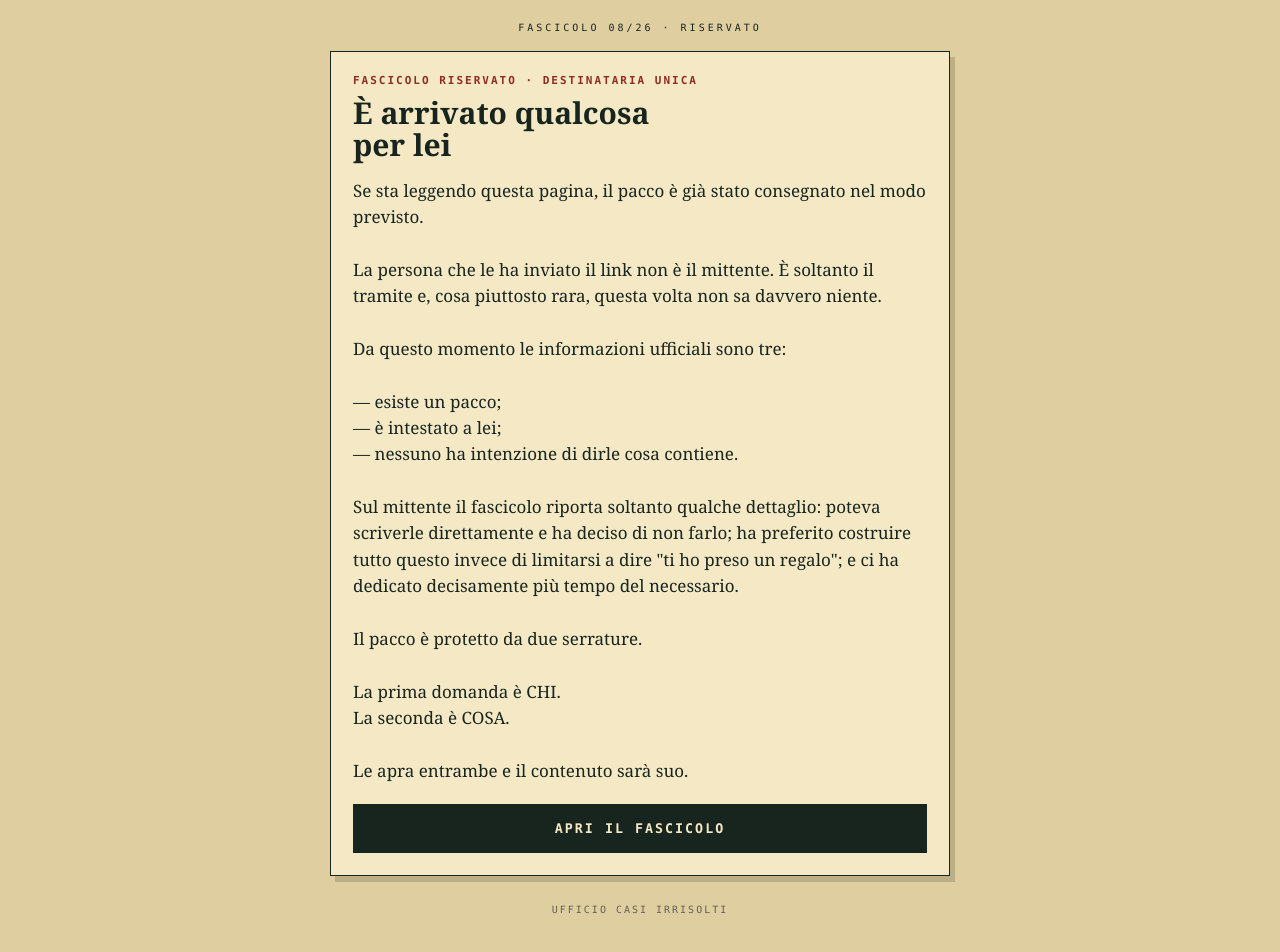
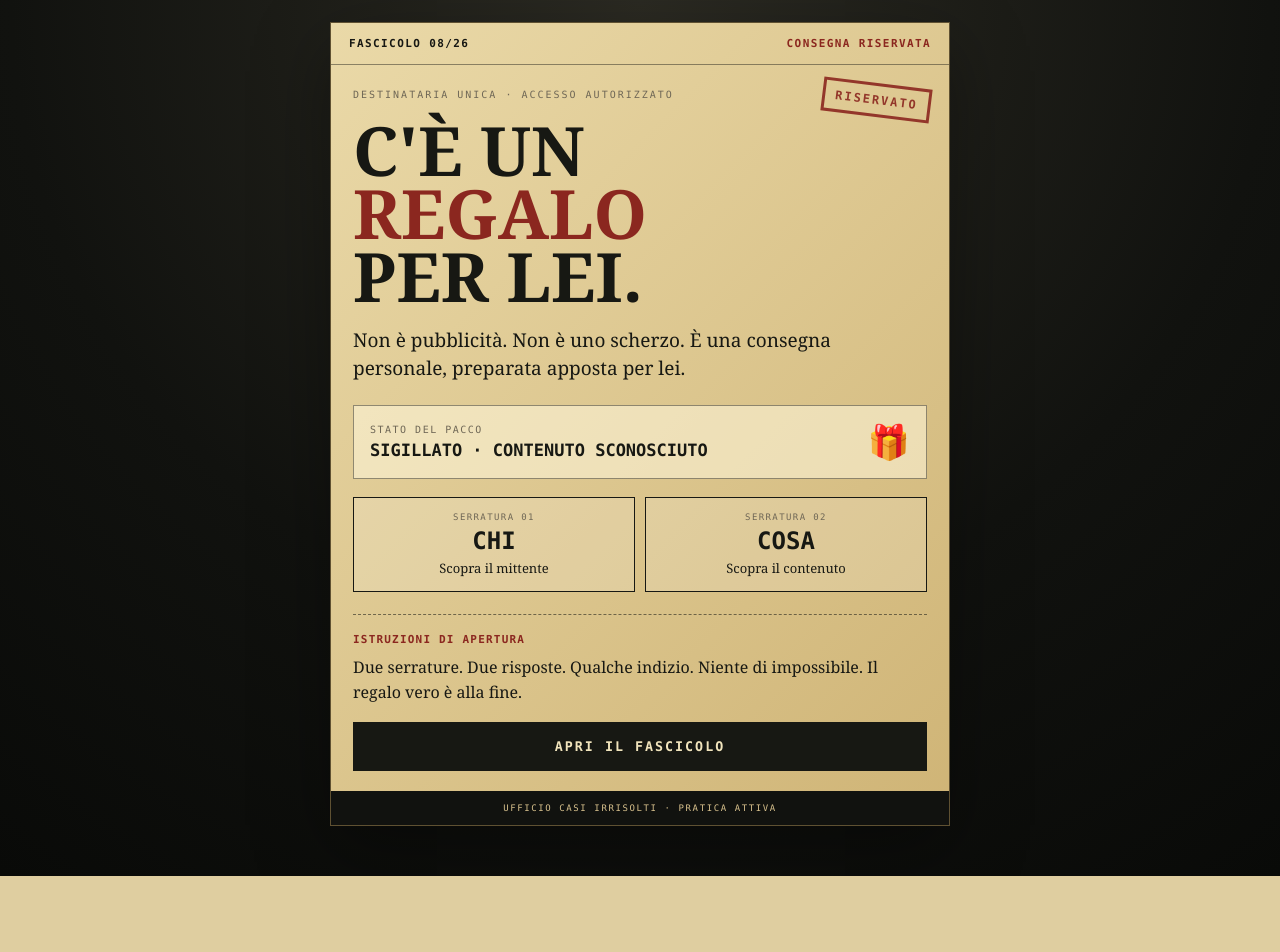
Before and after one commit to Saimone-Ola/Pacco-Misterioso, a React (Vite) app: page / in a window 1280 px wide. Shown: the top 952 px of the page. After the commit the page ends 876 px from the top, so only its background shows below. Built offline with nearby package versions, Linux system fonts and the light colour scheme.

Commit message:
Redesign opening as official case file

```diff
--- a/src/App.jsx
+++ b/src/App.jsx
@@ -1,19 +1,32 @@
 import React,{useEffect,useState} from "react";
 import {APERTURA,SUDOKU,NOME,QUIZ,SICURA,INSICURA,GRATTA,PACCO,DOPPIO_FONDO,SOL,PUZ} from "./dati.js";
-const C={carta:"#DFCEA0",chiara:"#F4E8C5",ink:"#18251f",rosso:"#8f2d24",oro:"#b68b35",tenue:"#665f50"};
+const C={carta:"#d8c18d",chiara:"#f1e4bc",ink:"#171813",rosso:"#8b271f",oro:"#b58b3b",tenue:"#6f6756",dark:"#11120f"};
 const mono="ui-monospace,SFMono-Regular,Menlo,monospace",serif="Georgia,serif";
-function Btn({children,onClick,disabled=false,alt=false}){return <button disabled={disabled} onClick={onClick} style={{width:"100%",padding:"15px 18px",border:`2px solid ${C.ink}`,background:alt?"transparent":C.ink,color:alt?C.ink:C.chiara,fontFamily:mono,fontWeight:800,letterSpacing:2,cursor:"pointer",opacity:disabled?.45:1}}>{children}</button>}
-function Card({children}){return <section style={{background:C.chiara,border:`1px solid ${C.ink}`,padding:22,boxShadow:"5px 6px 0 rgba(24,37,31,.18)",marginBottom:22}}>{children}</section>}
-function Head({eye,title}){return <><div style={{fontFamily:mono,fontSize:11,letterSpacing:2,color:C.rosso,fontWeight:800}}>{eye}</div><h1 style={{fontFamily:serif,fontSize:30,lineHeight:1.05,whiteSpace:"pre-line",margin:"10px 0 18px"}}>{title}</h1></>}
+function Btn({children,onClick,disabled=false,alt=false}){return <button disabled={disabled} onClick={onClick} style={{width:"100%",padding:"16px 18px",border:`1px solid ${alt?C.oro:C.ink}`,background:alt?"transparent":C.ink,color:alt?C.ink:C.chiara,fontFamily:mono,fontWeight:900,letterSpacing:2,cursor:"pointer",opacity:disabled?.45:1,textTransform:"uppercase"}}>{children}</button>}
+function Card({children}){return <section style={{background:C.chiara,border:`1px solid rgba(23,24,19,.75)`,padding:22,boxShadow:"0 18px 45px rgba(0,0,0,.18)",marginBottom:22}}>{children}</section>}
+function Head({eye,title}){return <><div style={{fontFamily:mono,fontSize:11,letterSpacing:2,color:C.rosso,fontWeight:900}}>{eye}</div><h1 style={{fontFamily:serif,fontSize:30,lineHeight:1.05,whiteSpace:"pre-line",margin:"10px 0 18px"}}>{title}</h1></>}
 function Text({children}){return <div style={{fontFamily:serif,fontSize:17,lineHeight:1.55,whiteSpace:"pre-line",marginBottom:20}}>{children}</div>}
+function Opening({onOpen}){return <section className="casefile" style={{position:"relative",overflow:"hidden",background:"linear-gradient(135deg,#ead9a8 0%,#cfb476 100%)",border:"1px solid #5f5132",boxShadow:"0 24px 70px rgba(0,0,0,.35)"}}>
+  <div style={{padding:"14px 18px",borderBottom:"1px solid rgba(23,24,19,.45)",display:"flex",justifyContent:"space-between",gap:10,fontFamily:mono,fontWeight:900,fontSize:11,letterSpacing:1.4}}><span>FASCICOLO 08/26</span><span style={{color:C.rosso}}>CONSEGNA RISERVATA</span></div>
+  <div style={{padding:"24px 22px 20px",position:"relative"}}>
+    <div style={{position:"absolute",right:18,top:18,border:`3px solid ${C.rosso}`,color:C.rosso,fontFamily:mono,fontWeight:900,padding:"7px 10px",transform:"rotate(7deg)",letterSpacing:2,fontSize:12,opacity:.9}}>RISERVATO</div>
+    <div style={{fontFamily:mono,fontSize:10,letterSpacing:2,color:C.tenue,marginBottom:18}}>DESTINATARIA UNICA · ACCESSO AUTORIZZATO</div>
+    <h1 style={{fontFamily:serif,fontSize:"clamp(42px,11vw,68px)",lineHeight:.93,margin:"0 0 18px",maxWidth:520}}>C'È UN<br/><span style={{color:C.rosso}}>REGALO</span><br/>PER LEI.</h1>
+    <p style={{fontFamily:serif,fontSize:19,lineHeight:1.5,maxWidth:500,margin:"0 0 22px"}}>Non è pubblicità. Non è uno scherzo. È una consegna personale, preparata apposta per lei.</p>
+    <div style={{background:"rgba(255,248,220,.55)",border:"1px solid rgba(23,24,19,.45)",padding:16,marginBottom:18,display:"grid",gridTemplateColumns:"1fr auto",gap:14,alignItems:"center"}}><div><div style={{fontFamily:mono,fontSize:10,letterSpacing:1.5,color:C.tenue}}>STATO DEL PACCO</div><div style={{fontFamily:mono,fontWeight:900,fontSize:17,marginTop:5}}>SIGILLATO · CONTENUTO SCONOSCIUTO</div></div><div style={{fontSize:34}}>🎁</div></div>
+    <div style={{display:"grid",gridTemplateColumns:"1fr 1fr",gap:10,marginBottom:22}}><div style={{border:`1px solid ${C.ink}`,padding:14,textAlign:"center",background:"rgba(255,255,255,.16)"}}><div style={{fontFamily:mono,fontSize:9,letterSpacing:1.4,color:C.tenue}}>SERRATURA 01</div><div style={{fontFamily:mono,fontSize:24,fontWeight:900,marginTop:5}}>CHI</div><div style={{fontFamily:serif,fontSize:13,marginTop:4}}>Scopra il mittente</div></div><div style={{border:`1px solid ${C.ink}`,padding:14,textAlign:"center",background:"rgba(255,255,255,.16)"}}><div style={{fontFamily:mono,fontSize:9,letterSpacing:1.4,color:C.tenue}}>SERRATURA 02</div><div style={{fontFamily:mono,fontSize:24,fontWeight:900,marginTop:5}}>COSA</div><div style={{fontFamily:serif,fontSize:13,marginTop:4}}>Scopra il contenuto</div></div></div>
+    <div style={{borderTop:"1px dashed rgba(23,24,19,.55)",paddingTop:18}}><div style={{fontFamily:mono,fontSize:11,letterSpacing:1.2,color:C.rosso,fontWeight:900,marginBottom:9}}>ISTRUZIONI DI APERTURA</div><p style={{fontFamily:serif,fontSize:16,lineHeight:1.55,margin:"0 0 18px"}}>Due serrature. Due risposte. Qualche indizio. Niente di impossibile. Il regalo vero è alla fine.</p><Btn onClick={onOpen}>APRI IL FASCICOLO</Btn></div>
+  </div>
+  <div style={{padding:"12px 18px",background:C.dark,color:C.carta,fontFamily:mono,fontSize:9,letterSpacing:1.6,textAlign:"center"}}>UFFICIO CASI IRRISOLTI · PRATICA ATTIVA</div>
+</section>}
 export default function App(){const[fase,setFase]=useState("apertura"),[grid,setGrid]=useState(PUZ.map(r=>[...r])),[nome,setNome]=useState(""),[err,setErr]=useState(""),[q,setQ]=useState(0),[ipotesi,setIpotesi]=useState(""),[grattato,setGrattato]=useState(false),[doppio,setDoppio]=useState(false);
 useEffect(()=>{if(fase!=="pacco")return;const t=setTimeout(()=>setDoppio(true),DOPPIO_FONDO.attesa);return()=>clearTimeout(t)},[fase]);
 const setCell=(r,c,v)=>{if(PUZ[r][c])return;const n=v.replace(/[^1-9]/g,"").slice(-1);const g=grid.map(x=>[...x]);g[r][c]=n?+n:0;setGrid(g)};
 const sudokuOk=grid.every((r,i)=>r.every((v,j)=>v===SOL[i][j]));
 const checkNome=()=>{if(nome.trim().toUpperCase()===NOME.soluzione){setErr("");setFase("nome-ok")}else setErr(NOME.errore)};
 const answer=(yes)=>{if(QUIZ[q].finale){setFase(yes?"sicura":"insicura");return}setQ(q+1)};
-return <div style={{minHeight:"100vh",background:C.carta,color:C.ink,padding:"22px 14px 50px",boxSizing:"border-box"}}><style>{`*{box-sizing:border-box}body{margin:0}.in{animation:in .35s ease}@keyframes in{from{opacity:0;transform:translateY(8px)}to{opacity:1;transform:none}}input:focus{outline:2px solid ${C.oro}}`}</style><main className="in" style={{maxWidth:620,margin:"0 auto"}}><div style={{fontFamily:mono,fontSize:10,letterSpacing:3,textAlign:"center",marginBottom:18}}>FASCICOLO 08/26 · RISERVATO</div>
-{fase==="apertura"&&<Card><Head eye={APERTURA.occhiello} title={APERTURA.titolo}/><Text>{APERTURA.testo}</Text><Btn onClick={()=>setFase("sudoku")}>{APERTURA.bottone}</Btn></Card>}
+return <div style={{minHeight:"100vh",background:`radial-gradient(circle at top,#2b2a22 0%,${C.dark} 58%,#090a08 100%)`,color:C.ink,padding:"22px 14px 50px",boxSizing:"border-box"}}><style>{`*{box-sizing:border-box}body{margin:0}.in{animation:in .35s ease}@keyframes in{from{opacity:0;transform:translateY(8px)}to{opacity:1;transform:none}}input:focus{outline:2px solid ${C.oro}}@media(max-width:420px){.casefile{border-radius:0}}`}</style><main className="in" style={{maxWidth:620,margin:"0 auto"}}>{fase!=="apertura"&&<div style={{fontFamily:mono,fontSize:10,letterSpacing:3,textAlign:"center",marginBottom:18,color:C.carta}}>FASCICOLO 08/26 · RISERVATO</div>}
+{fase==="apertura"&&<Opening onOpen={()=>setFase("sudoku")}/>}
 {fase==="sudoku"&&<Card><Head eye={SUDOKU.occhiello} title={SUDOKU.titolo}/><Text>{SUDOKU.testo}</Text><div style={{display:"grid",gridTemplateColumns:"repeat(9,1fr)",border:`2px solid ${C.ink}`,marginBottom:18}}>{grid.flatMap((row,r)=>row.map((v,c)=><input key={`${r}-${c}`} value={v||""} readOnly={!!PUZ[r][c]} inputMode="numeric" onChange={e=>setCell(r,c,e.target.value)} style={{width:"100%",aspectRatio:"1",textAlign:"center",fontFamily:mono,fontSize:16,border:"0",borderRight:c%3===2&&c<8?`2px solid ${C.ink}`:`1px solid rgba(24,37,31,.3)`,borderBottom:r%3===2&&r<8?`2px solid ${C.ink}`:`1px solid rgba(24,37,31,.3)`,background:PUZ[r][c]?"rgba(24,37,31,.1)":"transparent"}}/>))}</div><Btn disabled={!sudokuOk} onClick={()=>setFase("sudoku-ok")}>APRI IL PRIMO SIGILLO</Btn></Card>}
 {fase==="sudoku-ok"&&<Card><Head eye="INDIZIO RECUPERATO" title="Primo sigillo aperto"/><Text>{SUDOKU.vinta}</Text><Btn onClick={()=>setFase("nome")}>CONTINUA</Btn></Card>}
 {fase==="nome"&&<Card><Head eye={NOME.occhiello} title={NOME.titolo}/><Text>{NOME.testo}</Text><input value={nome} onChange={e=>setNome(e.target.value)} onKeyDown={e=>e.key==="Enter"&&checkNome()} placeholder="SEI LETTERE" style={{width:"100%",padding:15,border:`2px solid ${C.ink}`,background:"transparent",fontFamily:mono,fontSize:18,textTransform:"uppercase",marginBottom:10}}/>{err&&<p style={{color:C.rosso,fontFamily:serif}}>{err}</p>}<Btn disabled={!nome.trim()} onClick={checkNome}>VERIFICA IL MITTENTE</Btn></Card>}
@@ -22,4 +35,4 @@ return <div style={{minHeight:"100vh",background:C.carta,color:C.ink,padding:"22
 {fase==="sicura"&&<Card><Head eye="ULTIMO INDIZIO" title={SICURA.testo}/>{!grattato?<><input value={ipotesi} onChange={e=>setIpotesi(e.target.value)} placeholder={SICURA.campo} style={{width:"100%",padding:15,border:`2px solid ${C.ink}`,background:"transparent",fontFamily:serif,fontSize:17,marginBottom:12}}/><Btn disabled={!ipotesi.trim()} onClick={()=>setGrattato(true)}>{SICURA.bottone}</Btn></>:<><Text>{SICURA.dopo}</Text><div style={{padding:28,textAlign:"center",background:C.oro,fontFamily:mono,fontWeight:900,fontSize:22,whiteSpace:"pre-line",marginBottom:16}}>{SICURA.gratta}</div><Btn onClick={()=>setFase("pacco")}>{GRATTA.bottone}</Btn></>}</Card>}
 {fase==="insicura"&&<Card><Head eye="ULTIMO INDIZIO" title={INSICURA.testo}/><Text>{INSICURA.sottotesto}</Text><div style={{padding:28,textAlign:"center",background:C.oro,fontFamily:mono,fontWeight:900,fontSize:22,whiteSpace:"pre-line",marginBottom:16}}>{INSICURA.gratta}</div><Btn onClick={()=>setFase("pacco")}>{GRATTA.bottone}</Btn></Card>}
 {fase==="pacco"&&<><section style={{background:C.ink,color:C.chiara,padding:"38px 22px",textAlign:"center",marginBottom:18}}><div style={{fontFamily:mono,color:C.oro,fontWeight:900,letterSpacing:3}}>CASO RISOLTO</div><h1 style={{fontFamily:mono,textTransform:"uppercase",fontSize:23}}>{PACCO.titolo}</h1><div style={{fontFamily:mono,fontSize:10,letterSpacing:4,color:C.carta}}>{PACCO.occhiello}</div><p style={{fontFamily:serif,fontSize:30,whiteSpace:"pre-line"}}>{PACCO.regalo}</p></section>{doppio&&<section className="in" style={{background:C.oro,padding:"30px 22px",textAlign:"center"}}><h2 style={{fontFamily:mono,textTransform:"uppercase"}}>{DOPPIO_FONDO.titolo}</h2><Text>{DOPPIO_FONDO.testo}</Text><a href={DOPPIO_FONDO.link} target="_blank" rel="noreferrer" style={{display:"block",background:C.ink,color:C.chiara,padding:16,textDecoration:"none",fontFamily:mono,fontWeight:900,letterSpacing:2}}>{DOPPIO_FONDO.bottone}</a><p style={{fontFamily:serif,fontStyle:"italic"}}>{DOPPIO_FONDO.chiusura}</p></section>}</>}
-<div style={{fontFamily:mono,fontSize:10,letterSpacing:2,textAlign:"center",color:C.tenue,marginTop:28}}>UFFICIO CASI IRRISOLTI</div></main></div>}
+{fase!=="apertura"&&<div style={{fontFamily:mono,fontSize:10,letterSpacing:2,textAlign:"center",color:C.carta,opacity:.65,marginTop:28}}>UFFICIO CASI IRRISOLTI</div>}</main></div>}
```
